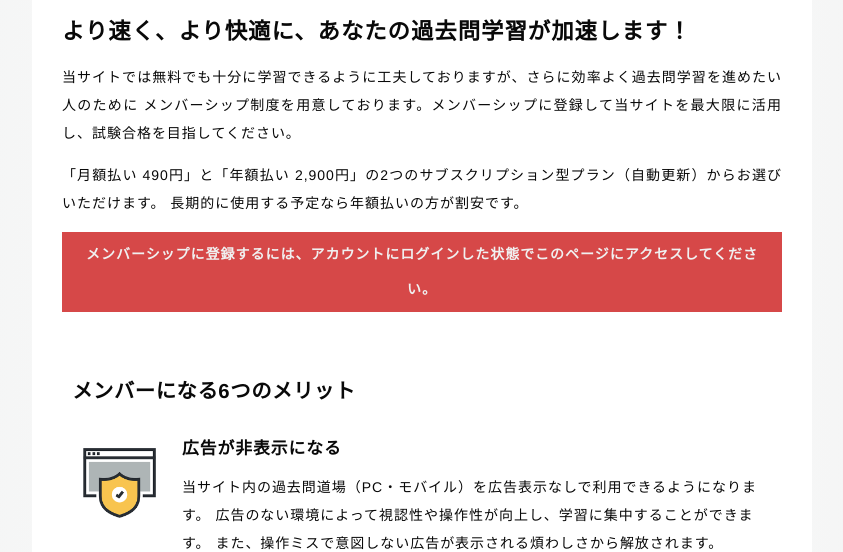
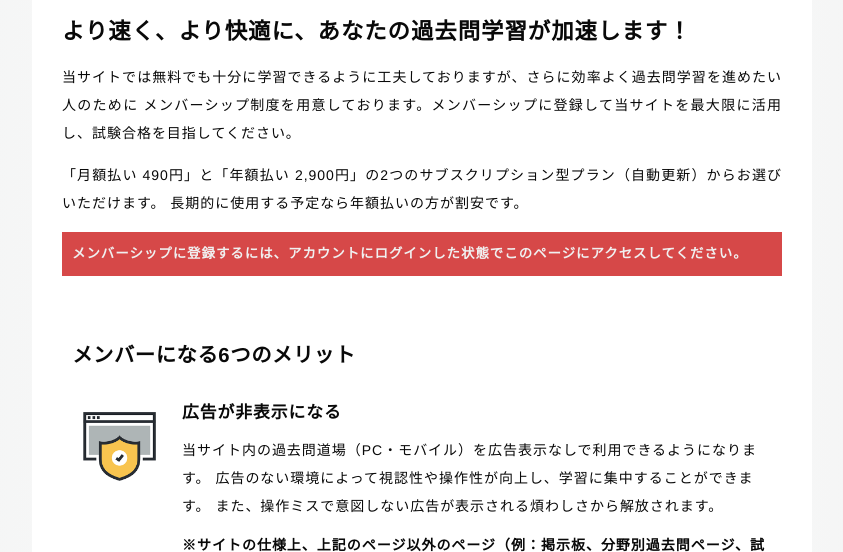
Before and after one commit to hatorin/Shikaben_TeamK, a Django app: page /membership/ in a window 1280 px wide. Shown: the part 559-1111 px from the top of the page, without its empty margins (218-1061 px from the left). Run offline with Django 5.2, Linux system fonts and the light colour scheme; some libraries are stand-ins or nearby versions.

Commit message:
Fontsize

```diff
--- a/shikaben/core/templates/core/membership.html
+++ b/shikaben/core/templates/core/membership.html
@@ -276,11 +276,12 @@
         .login-required {
             background: #d64848;
             color: #f0f0f0;
-            text-align: center;
+            text-align: left;
             margin: 15px 0;
             line-height: 2.5;
             padding: 5px 10px;
             font-weight: bold;
+            font-size: 96%;
         }
 
         .sectionTitle {
```
